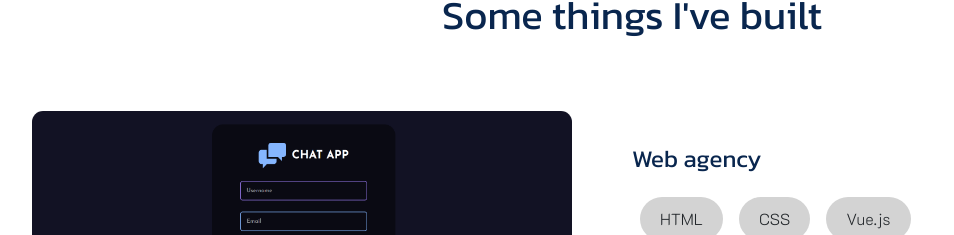
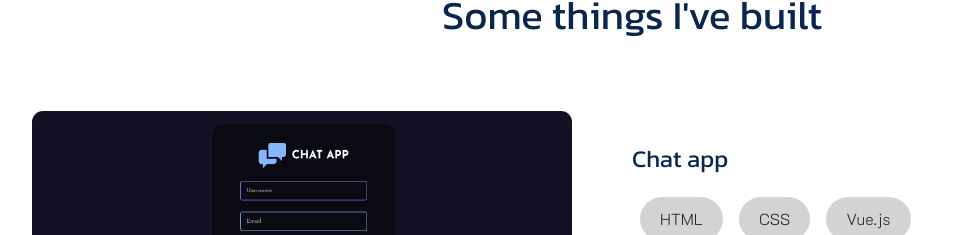
Before and after one commit to romigh94/portfolio, a Next.js app: page / in a window 1280 px wide. Shown: the part 1764-1999 px from the top of the page, without its empty margins (8-962 px from the left). Built offline with nearby package versions, Linux system fonts and the light colour scheme.

Commit message:
Ändrar rubrik

```diff
--- a/components/Work/Work.js
+++ b/components/Work/Work.js
@@ -35,7 +35,7 @@ const Work = () => {
 
 const projects = [
     {
-        title: 'Web agency',
+        title: 'Chat app',
         technologies: ['HTML', 'CSS', 'Vue.js'],
         description: 'This is a side project that I am still working on.',
         images: ['/images/chat-app.png'],
```
